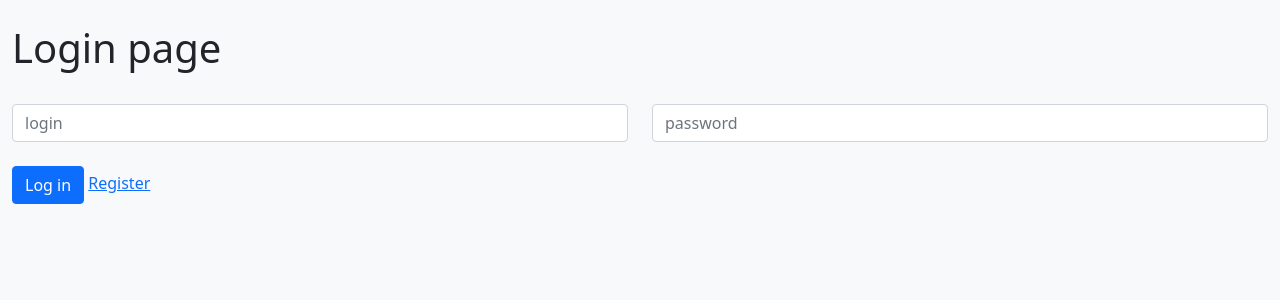
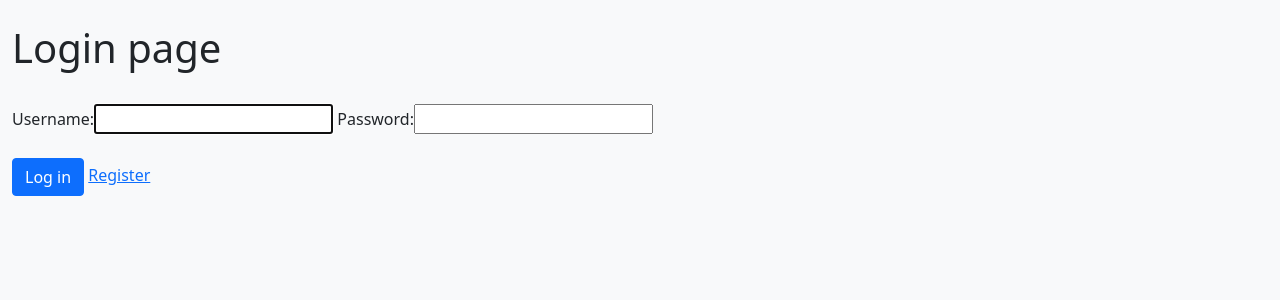
Before and after one commit to Metanoia1/light_it_django_dishproject, a Django app: page /dishes/login/ in a window 1280 px wide. Shown: the part 56-356 px from the top of the page. Run offline with Django 3.2, Linux system fonts and the light colour scheme; parts of the project's set-up code (start-up, migrations or seed data) failed here and were passed over.

Commit message:
login.html template and login_user view refactored

```diff
--- a/dishes/templates/dishes/login.html
+++ b/dishes/templates/dishes/login.html
@@ -11,17 +11,9 @@
 
   <form method="POST">
     {% csrf_token %}
-    <div class="row">
-      <div class="col">
-        <input class="form-control" type="text" name="username" placeholder="login">
-      </div>
-      <div class="col">
-        <input class="form-control" type="password" name="password"
-          placeholder="password"><br>
-      </div>
-    </div>
-
+    {{ form }}
     <div class="col-12">
+      <br>
       <button class="btn btn-primary" type="submit">Log in</button>
       <a href="#">Register</a>
     </div>
--- a/dishes/views.py
+++ b/dishes/views.py
@@ -4,7 +4,7 @@ import codecs
 from datetime import timedelta
 
 from django.contrib.auth import authenticate, login, logout
-from django.contrib.auth.forms import UserCreationForm
+from django.contrib.auth.forms import UserCreationForm, AuthenticationForm
 from django.shortcuts import render, get_object_or_404, redirect
 from django.views.generic import ListView, DetailView
 from django.utils.timezone import now
@@ -26,15 +26,14 @@ logger = logging.getLogger(__name__)
 
 def login_user(request):
     if request.method == 'POST':
-        username = request.POST['username']
-        password = request.POST['password']
-        user = authenticate(request, username=username, password=password)
-        if user is not None:
+        form = AuthenticationForm(data=request.POST)
+        if form.is_valid():
+            username = form.cleaned_data["username"]
+            password = form.cleaned_data["password"]
+            user = authenticate(request, username=username, password=password)
             login(request, user)
             return redirect('dishes:index')
-        else:
-            messages.info(request, 'login or password is incorrect')
-    return render(request, 'dishes/login.html')
+    return render(request, 'dishes/login.html', {"form": AuthenticationForm()})
 
 
 def register_user(request):
```
